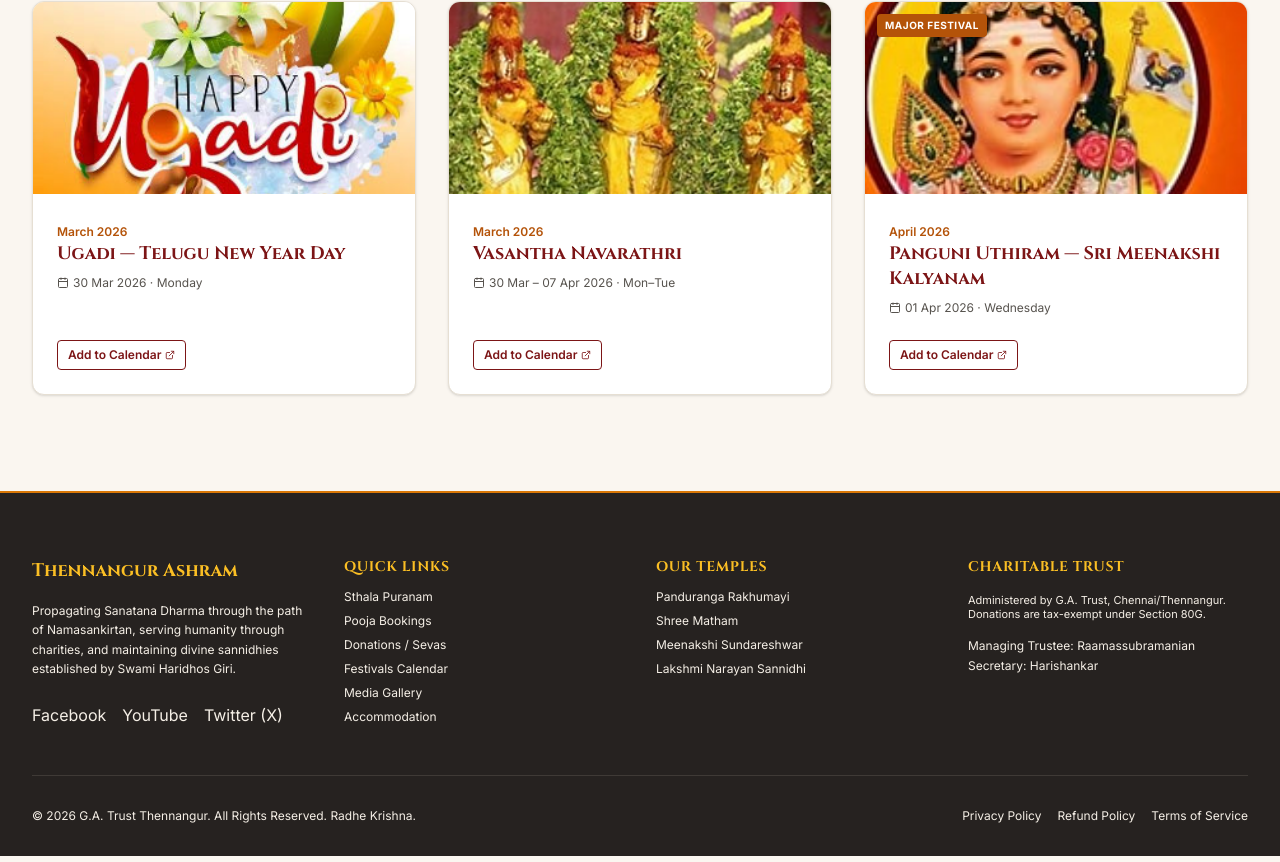
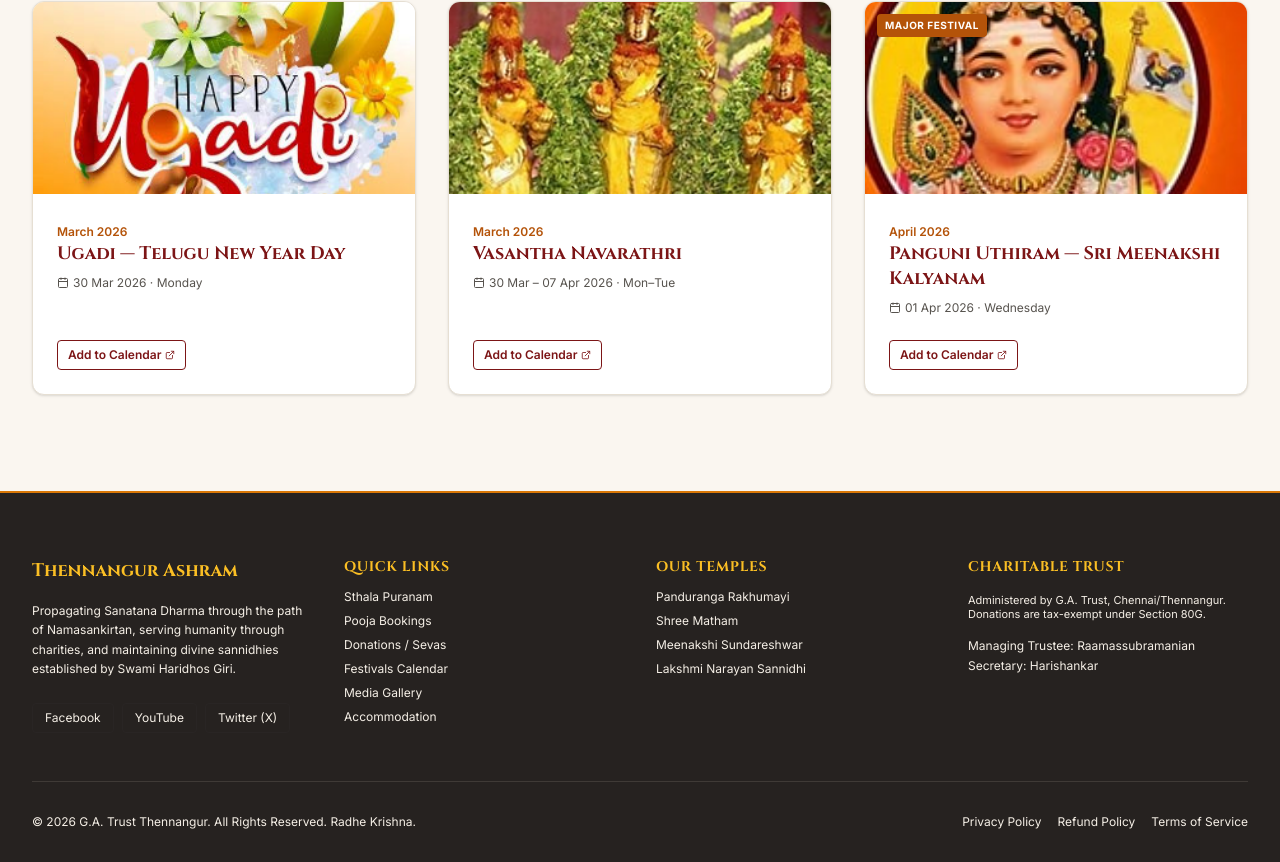
Before and after one commit to ek-nath/thennangur, a React (Vite) app: page / in a window 1280 px wide. Shown: the part 3569-4431 px from the top of the page. Built offline with nearby package versions, Linux system fonts and the light colour scheme; the HTML template or start-up script is replaced by a standard one.

Commit message:
style: draw rectangular bounding boxes for footer social media links

```diff
--- a/src/App.jsx
+++ b/src/App.jsx
@@ -3392,10 +3392,10 @@ export default function App() {
             <p className="text-xs text-temple-stone-300 leading-relaxed">
               Propagating Sanatana Dharma through the path of Namasankirtan, serving humanity through charities, and maintaining divine sannidhies established by Swami Haridhos Giri.
             </p>
-            <div className="flex gap-4 pt-2">
-              <a href="http://www.facebook.com/BhagavathaSammelanaSamajam/" target="_blank" rel="noopener noreferrer" className="hover:text-temple-saffron-400 transition-colors">Facebook</a>
-              <a href="http://www.youtube.com/c/GnananandaMandaliChennai" target="_blank" rel="noopener noreferrer" className="hover:text-temple-saffron-400 transition-colors">YouTube</a>
-              <a href="http://www.twitter.com/GnananandaC/" target="_blank" rel="noopener noreferrer" className="hover:text-temple-saffron-400 transition-colors">Twitter (X)</a>
+            <div className="flex flex-wrap gap-2 pt-2">
+              <a href="http://www.facebook.com/BhagavathaSammelanaSamajam/" target="_blank" rel="noopener noreferrer" className="border border-temple-stone-700 hover:border-temple-saffron-500 hover:bg-white/5 text-xs px-3 py-1.5 rounded transition-all duration-200">Facebook</a>
+              <a href="http://www.youtube.com/c/GnananandaMandaliChennai" target="_blank" rel="noopener noreferrer" className="border border-temple-stone-700 hover:border-temple-saffron-500 hover:bg-white/5 text-xs px-3 py-1.5 rounded transition-all duration-200">YouTube</a>
+              <a href="http://www.twitter.com/GnananandaC/" target="_blank" rel="noopener noreferrer" className="border border-temple-stone-700 hover:border-temple-saffron-500 hover:bg-white/5 text-xs px-3 py-1.5 rounded transition-all duration-200">Twitter (X)</a>
             </div>
           </div>
 
```
